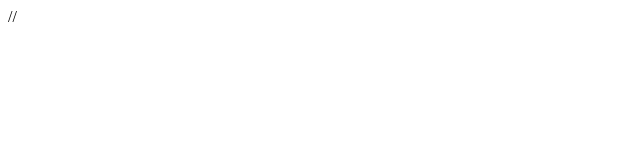
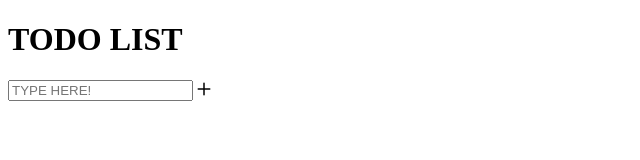
Before and after one commit to khidash8/TODO-APP, a plain HTML site: page index.html in a window 1280 px wide. Shown: the whole page, without its empty margins (0-640 px from the left). Drawn offline with Linux system fonts and the light colour scheme.

Commit message:
HTML elements

```diff
--- a/index.html
+++ b/index.html
@@ -3,15 +3,15 @@
   <head>
     <meta charset="UTF-8" />
     <meta name="viewport" content="width=device-width, initial-scale=1.0" />
-    <!--! Links  -->
-    <!--? GOOGLE FONTS  -->
+    <!--! --------------------------------------------------------------------------------------------------Links  -->
+    <!--? -------------------------------------------------------------------------------------------GOOGLE FONTS  -->
     <link rel="preconnect" href="https://fonts.googleapis.com" />
     <link rel="preconnect" href="https://fonts.gstatic.com" crossorigin />
     <link
       href="https://fonts.googleapis.com/css2?family=Inter:wght@400;500;700&family=Poppins:ital,wght@0,100;0,200;0,300;0,400;0,500;0,600;0,700;0,800;0,900;1,100;1,200;1,300;1,400;1,500;1,600;1,700;1,800;1,900&display=swap"
       rel="stylesheet"
     />
-    <!--? FONT AWSOME DNS  -->
+    <!--? ----------------------------------------------------------------------------------------FONT AWSOME DNS  -->
     <link
       rel="stylesheet"
       href="https://cdnjs.cloudflare.com/ajax/libs/font-awesome/6.4.2/css/all.min.css"
@@ -19,12 +19,22 @@
       crossorigin="anonymous"
       referrerpolicy="no-referrer"
     />
-    <!--? STYLE-SHEET -->
+    <!--? ---------------------------------------------------------------------------------------------STYLE-SHEET -->
     <link rel="stylesheet" href="style.css" />
     <title>Todo App Practice!</title>
   </head>
   <body>
-    //
+    <!--? --------------------------------------------------------------------------------------------Head section -->
+    <header>
+      <h1>TODO LIST</h1>
+    </header>
+    <!--? --------------------------------------------------------------------------------------------Form Section -->
+    <div class="form-section">
+      <form>
+        <input type="text" placeholder="TYPE HERE!" />
+        <i class="fa-regular fa-plus"></i>
+      </form>
+    </div>
     <!--? APP JAVASCRIPT -->
     <script src="app.js"></script>
   </body>
```
